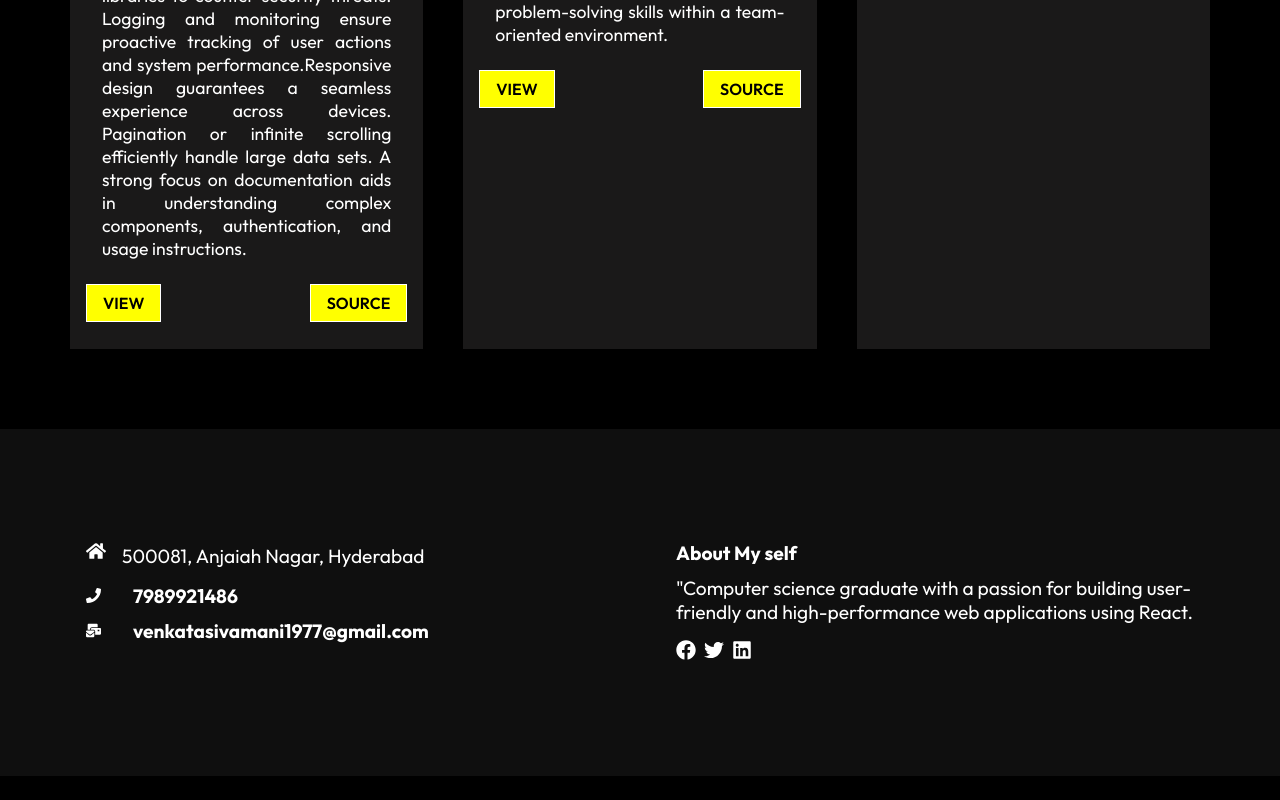
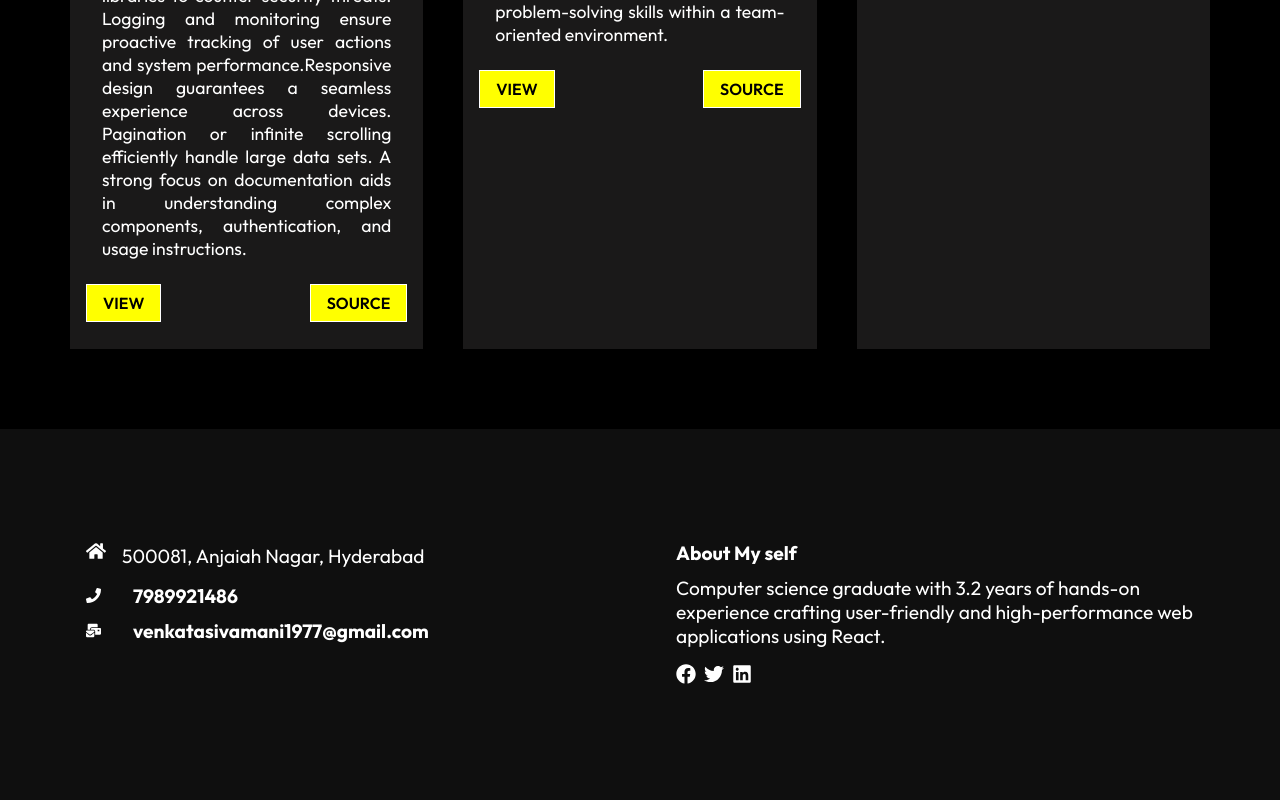
Before and after one commit to sivamani26/My_Portfolio, a React (Create React App) app: page / in a window 1280 px wide. Shown: the part 1904-2704 px from the top of the page. Before the commit the page ends 2680 px from the top, so only its background shows below. Built offline with nearby package versions, Linux system fonts and the light colour scheme.

Commit message:
Footer updated

```diff
--- a/src/Components/Footer.js
+++ b/src/Components/Footer.js
@@ -39,11 +39,10 @@ const Footer = () => {
             </h4>
           </div>
         </div>
-
         <div className="right">
           <h4>About My self</h4>
           <p>
-            "Computer science graduate with a passion for building user-friendly
+            Computer science graduate with 3.2 years of hands-on experience crafting user-friendly
             and high-performance web applications using React.
           </p>
           <div className="social">
```
